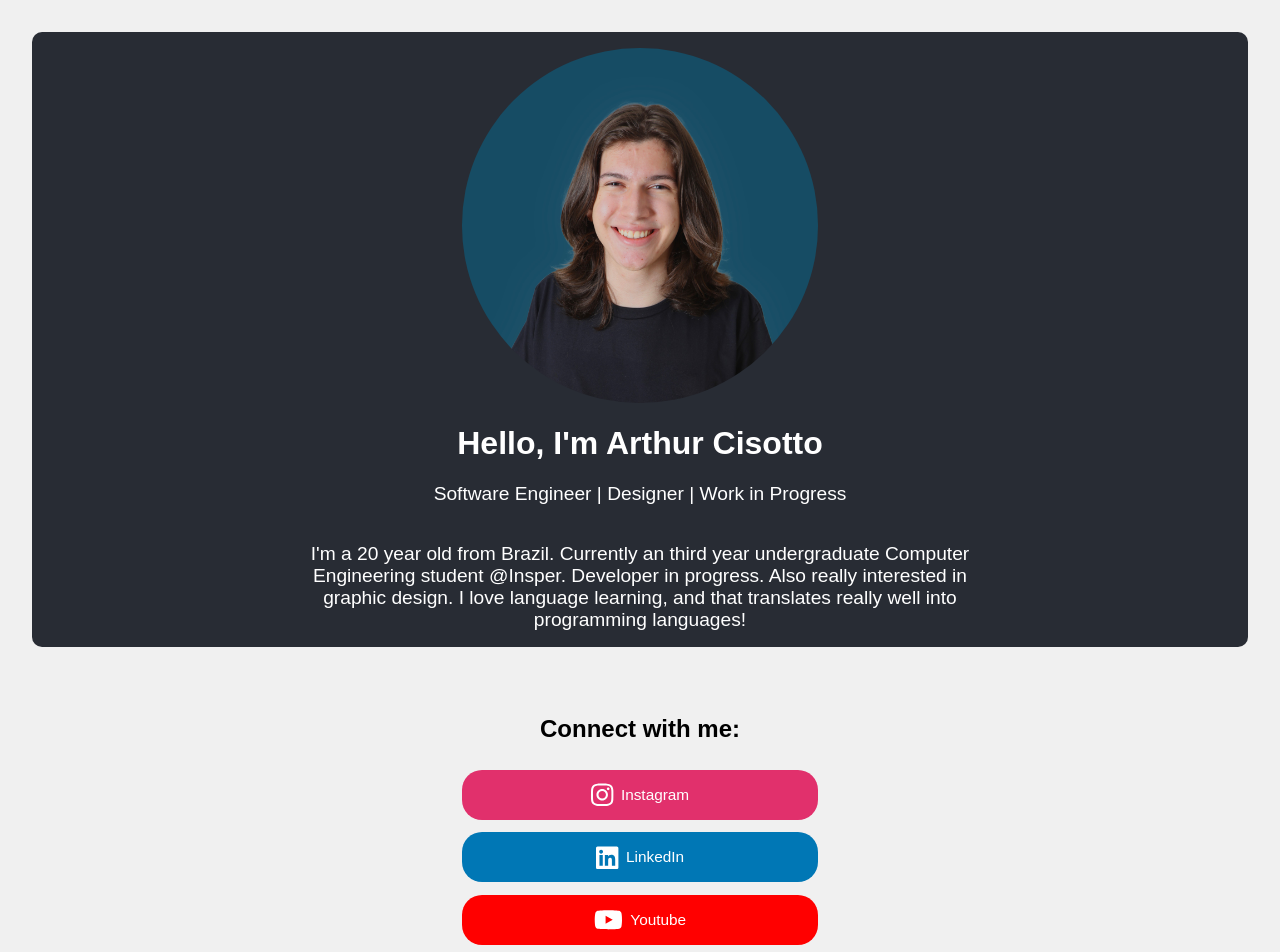
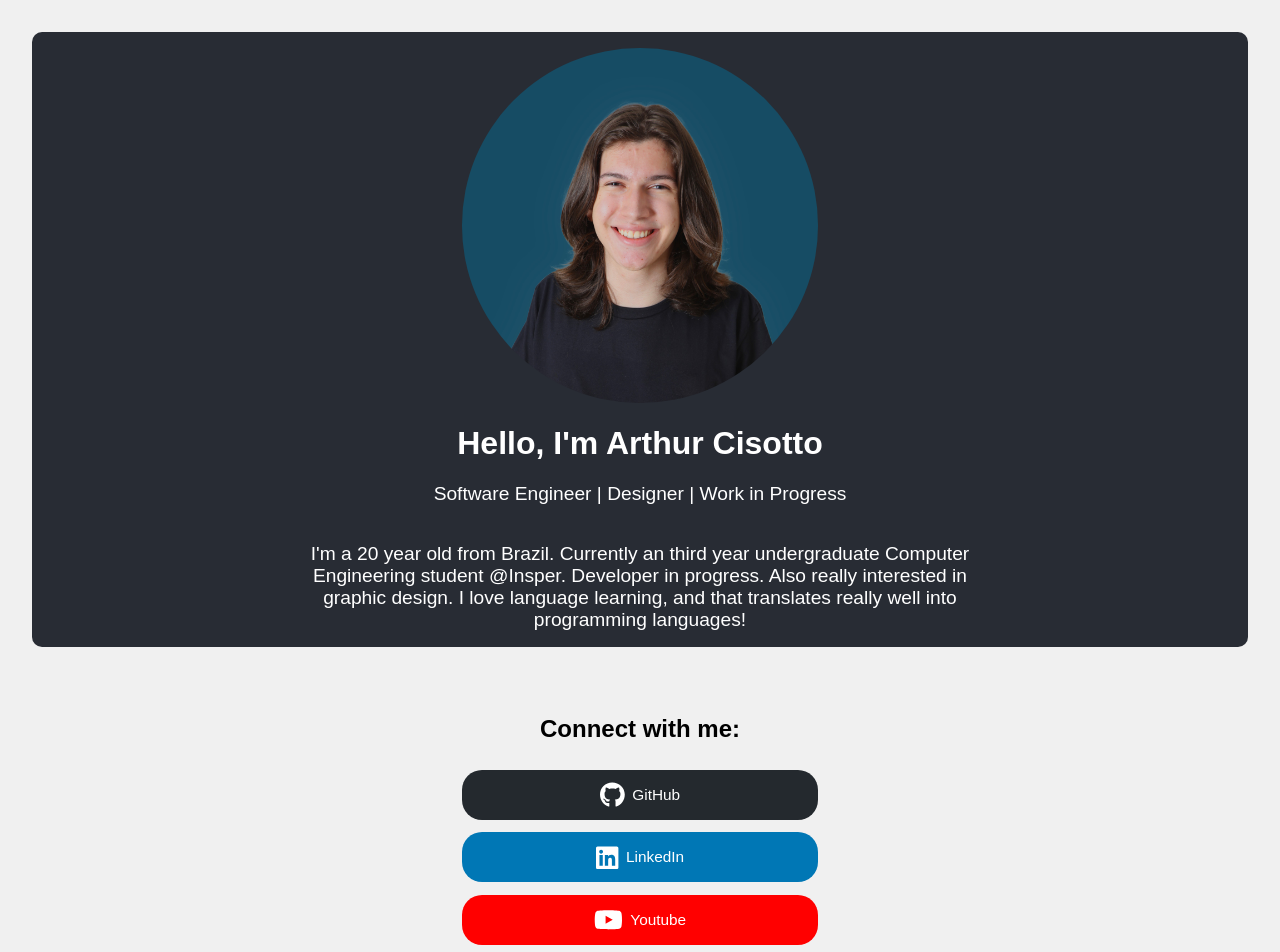
Before and after one commit to ArthurCisotto/ArthurCisotto.github.io, a React (Create React App) app: page / in a window 1280 px wide. Shown: the top 952 px of the page. Built offline with nearby package versions, Linux system fonts and the light colour scheme.

Commit message:
Add github to social links

```diff
--- a/src/App.css
+++ b/src/App.css
@@ -84,6 +84,10 @@
   background: #FF0000;
 }
 
+.github {
+  background: #24292e;
+}
+
 .socialPlatformName {
   margin-left: 0.5em;
 }
--- a/src/App.js
+++ b/src/App.js
@@ -2,7 +2,7 @@
 import './App.css';
 import myImage from './myImage.jpg';  // Make sure to replace this with your own image
 import { FontAwesomeIcon } from "@fortawesome/react-fontawesome";
-import { faInstagram, faLinkedin, faYoutube } from "@fortawesome/free-brands-svg-icons";
+import { faInstagram, faLinkedin, faYoutube, faGithub } from "@fortawesome/free-brands-svg-icons";
 
 const App = () => {
   return (
@@ -23,9 +23,9 @@
 
       <div className="Social-links">
         <h2>Connect with me:</h2>
-        <a href="https://instagram.com/arthurcisotto" target="_blank" rel="noopener noreferrer" className="social-button instagram">
-          <FontAwesomeIcon icon={faInstagram} size="2x" />
-          <p className="socialPlatformName">Instagram</p>
+        <a href="https://github.com/arthurcisotto" target="_blank" rel="noopener noreferrer" className="social-button github">
+          <FontAwesomeIcon icon={faGithub} size="2x" />
+          <p className="socialPlatformName">GitHub</p>
         </a>
         <a href="https://linkedin.com/in/arthurcisottom" target="_blank" rel="noopener noreferrer" className="social-button linkedin">
           <FontAwesomeIcon icon={faLinkedin} size="2x" />
@@ -34,6 +34,10 @@
         <a href="https://youtube.com/@arthurcisottomachado97" target="_blank" rel="noopener noreferrer" className="social-button youtube">
           <FontAwesomeIcon icon={faYoutube} size="2x" />
           <p className="socialPlatformName">Youtube</p>
+        </a>
+        <a href="https://instagram.com/arthurcisotto" target="_blank" rel="noopener noreferrer" className="social-button instagram">
+          <FontAwesomeIcon icon={faInstagram} size="2x" />
+          <p className="socialPlatformName">Instagram</p>
         </a>
       </div>
 
```
